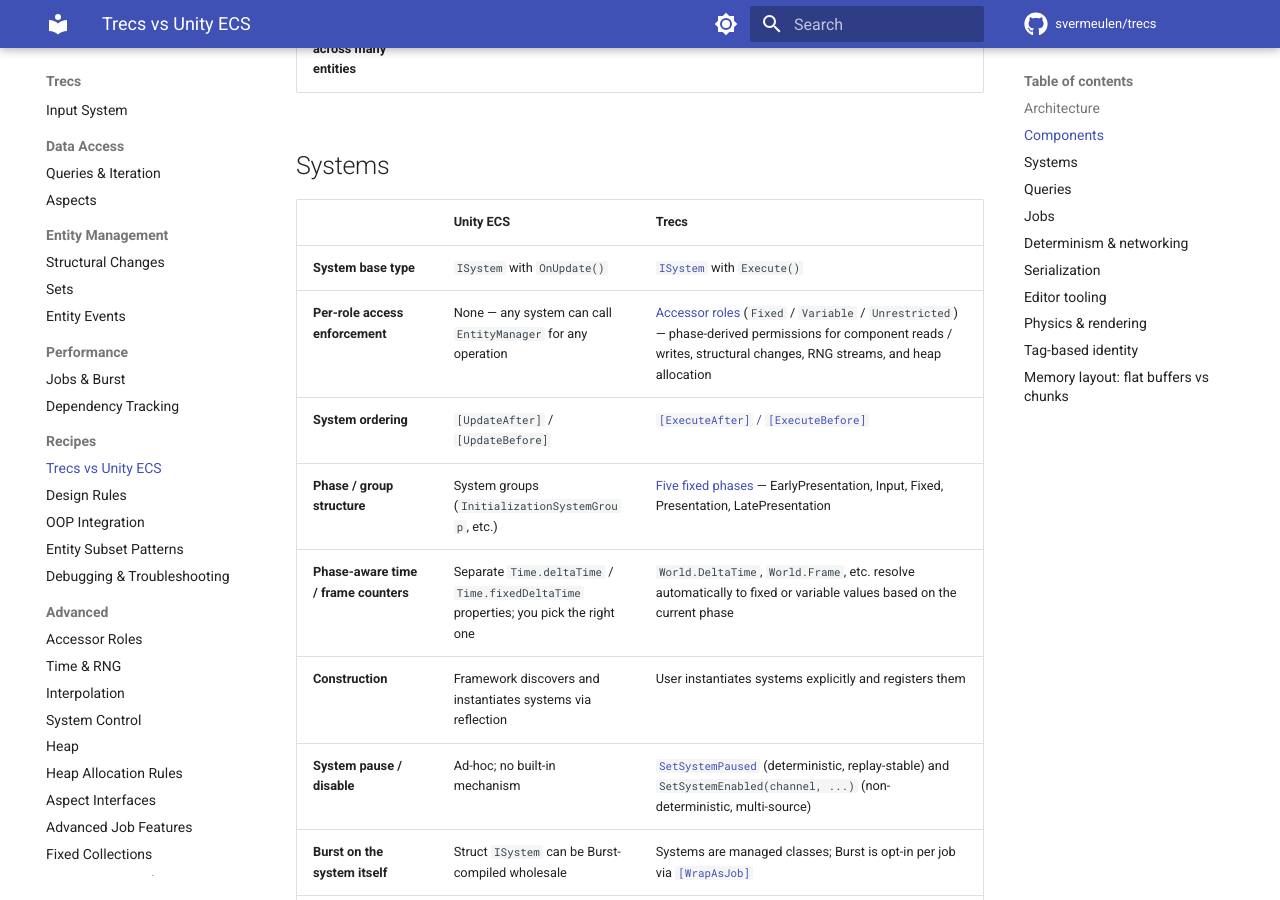
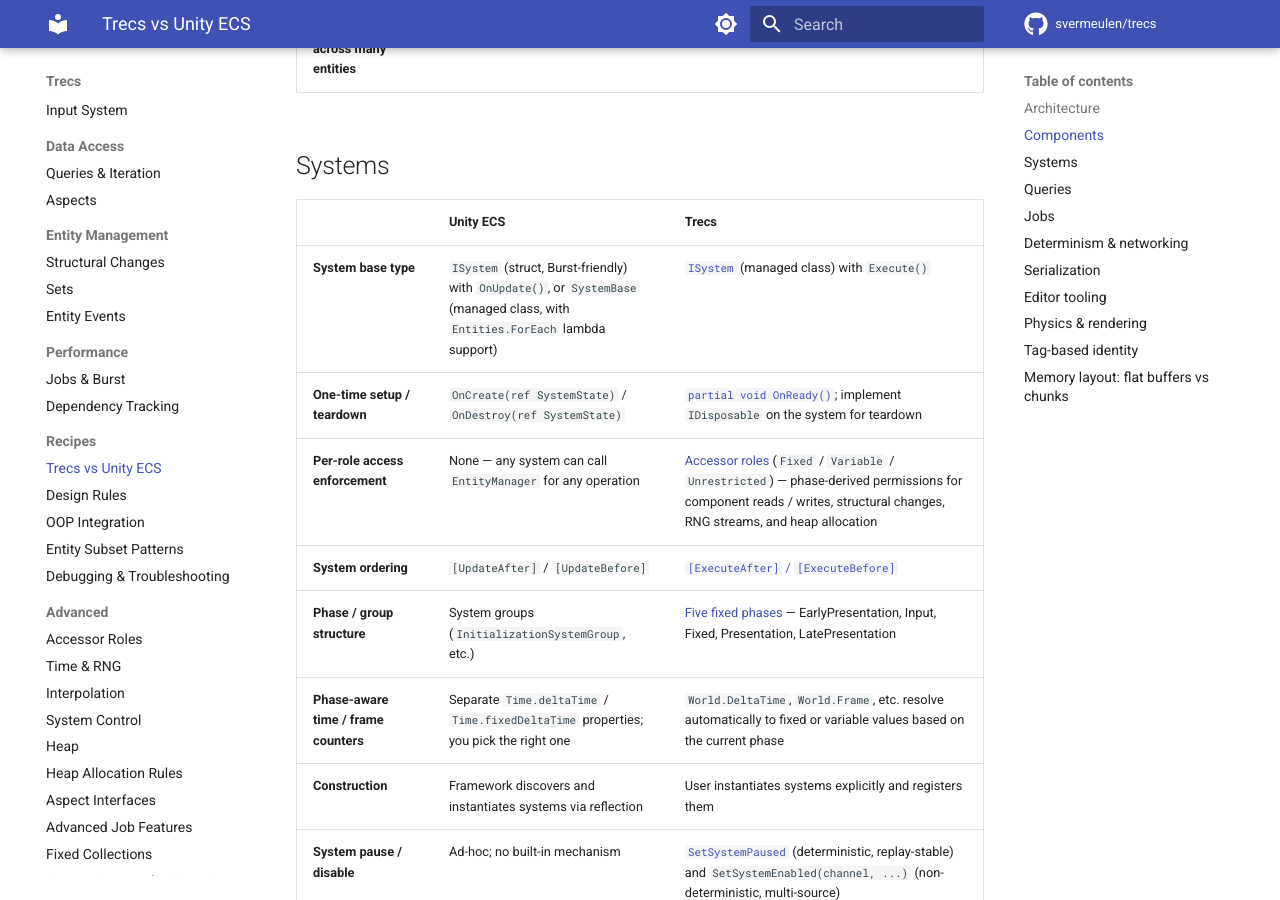
Before and after one commit to svermeulen/trecs, an MkDocs documentation site: the page built from docs/recipes/trecs-vs-unity-ecs.md, in a window 1280 px wide and 900 px high, scrolled down 1680 px. Built offline with MkDocs 1.6.1 and Material for MkDocs 9.7.7, drawn with Linux system fonts in a browser that asks for light colours; comment, search, counter and statistics services are not loaded.

Commit message:
Docs: mention SystemBase, add OnCreate/OnReady row
The 'System base type' row only mentioned Unity's struct-based
ISystem. Unity also still ships SystemBase — the older managed
class form, which carries the Entities.ForEach lambda syntax and
is what a lot of older sample code uses. Updated the cell to name
both and note which is which.

Also added a new 'One-time setup / teardown' row (OnCreate /
OnDestroy on Unity side; OnReady + IDisposable on Trecs side) since
both frameworks support this and the comparison was missing.

Co-Authored-By: Claude <noreply@anthropic.com>

```diff
--- a/docs/recipes/trecs-vs-unity-ecs.md
+++ b/docs/recipes/trecs-vs-unity-ecs.md
@@ -32,7 +32,8 @@ Trecs has a deliberately small API surface — a handful of core high level conc
 
 | | Unity ECS | Trecs |
 |---|---|---|
-| **System base type** | `ISystem` with `OnUpdate()` | [`ISystem`](../core/systems.md) with `Execute()` |
+| **System base type** | `ISystem` (struct, Burst-friendly) with `OnUpdate()`, or `SystemBase` (managed class, with `Entities.ForEach` lambda support) | [`ISystem`](../core/systems.md) (managed class) with `Execute()` |
+| **One-time setup / teardown** | `OnCreate(ref SystemState)` / `OnDestroy(ref SystemState)` | [`partial void OnReady()`](../core/systems.md#onready-hook); implement `IDisposable` on the system for teardown |
 | **Per-role access enforcement** | None — any system can call `EntityManager` for any operation | [Accessor roles](../advanced/accessor-roles.md) (`Fixed` / `Variable` / `Unrestricted`) — phase-derived permissions for component reads / writes, structural changes, RNG streams, and heap allocation |
 | **System ordering** | `[UpdateAfter]` / `[UpdateBefore]` | [`[ExecuteAfter]` / `[ExecuteBefore]`](../core/systems.md#system-ordering) |
 | **Phase / group structure** | System groups (`InitializationSystemGroup`, etc.) | [Five fixed phases](../core/systems.md#update-phases) — EarlyPresentation, Input, Fixed, Presentation, LatePresentation |
```
